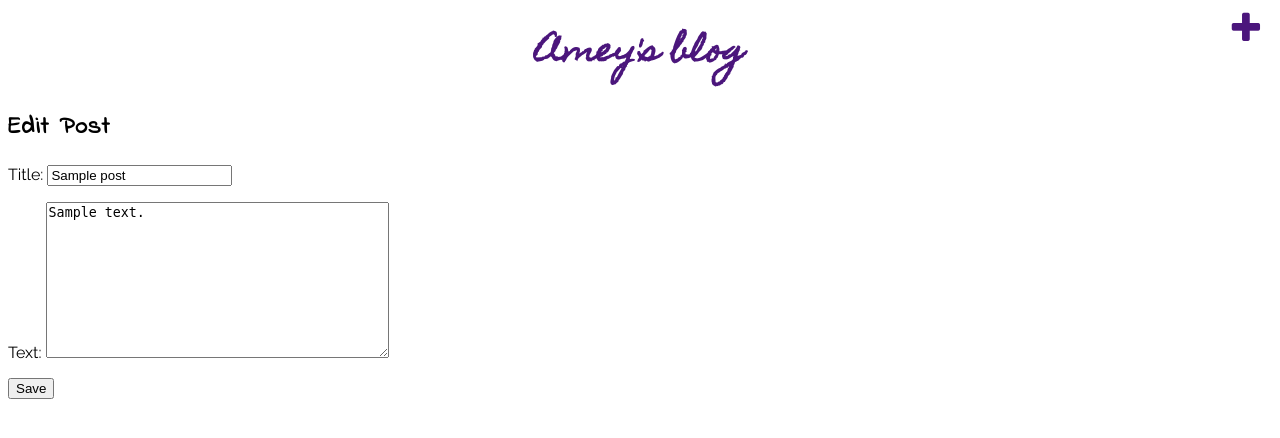
After one commit to ameybhavsar24/django-blog, a Django app: page /post/1/edit/ in a window 1280 px wide. The commit adds this page. Shown: the top 438 px of the page. Run offline with Django 3.2, Linux system fonts and the light colour scheme; tables that the repository leaves empty hold one stand-in row (values such as "Sample post"); some libraries are stand-ins or nearby versions.

Commit message:
added edit post ability

```diff
--- a/blog/static/css/blog.css
+++ b/blog/static/css/blog.css
@@ -50,7 +50,9 @@
            color : #4b167c;
            text-decoration: none;
        }
-
+       .fa {
+         font-size: 150%;
+       }
        .top-menu {
          height: 48px;
          width: 48px;
--- a/blog/templates/blog/base.html
+++ b/blog/templates/blog/base.html
@@ -6,10 +6,11 @@
         <!-- <link rel="stylesheet" href="//maxcdn.bootstrapcdn.com/bootstrap/3.2.0/css/bootstrap.min.css">
         <link rel="stylesheet" href="//maxcdn.bootstrapcdn.com/bootstrap/3.2.0/css/bootstrap-theme.min.css"> -->
         <link href='//fonts.googleapis.com/css?family=Lobster&subset=latin,latin-ext' rel='stylesheet' type='text/css'>
+        <link href="https://stackpath.bootstrapcdn.com/font-awesome/4.7.0/css/font-awesome.min.css" rel="stylesheet" integrity="sha384-wvfXpqpZZVQGK6TAh5PVlGOfQNHSoD2xbE+QkPxCAFlNEevoEH3Sl0sibVcOQVnN" crossorigin="anonymous">
         <link rel="stylesheet" href="{% static 'css/blog.css' %}">
     </head>
     <body>
-      <div class="pageHeader"><a href="{% url 'post_new' %}" class="top-menu"><span class="glyphicon glyphicon-plus">+</span></a>
+      <div class="pageHeader"><a href="{% url 'post_new' %}" class="top-menu" title="New Post"><span class="fa fa-plus"></span></a>
         <h1 class='pageTitle'><a href='/'>Amey's blog</a></h1>
       </div>
     <div class="content container">
--- a/blog/templates/blog/post_detail.html
+++ b/blog/templates/blog/post_detail.html
@@ -8,6 +8,8 @@
             </div>
 
         {% endif %}
+        <a class="btn btn-default" href="{% url 'post_edit' pk=post.pk %}" title="Edit Post"><span class="fa fa-pencil"></span></a>
+
         <p class="index">Post #{{post.pk}}</p>
         <h2 class="title textCenter">{{ post.title }}</h2>
         <p class="text">{{ post.text|safe|linebreaksbr }}</p>
--- /dev/null
+++ b/blog/templates/blog/post_edit.html
@@ -0,0 +1,10 @@
+{% extends 'blog/base.html' %}
+
+{% block content %}
+  <h2 class="title">Edit Post</h2>
+  <form class="post-form" method="POST">
+    {% csrf_token %}
+    {{form.as_p}}
+    <button type="submit">Save</button>
+  </form>
+{% endblock %}
--- a/blog/urls.py
+++ b/blog/urls.py
@@ -4,5 +4,6 @@ from . import views
 urlpatterns = [
     path('',views.post_list, name='post_list'),
     path('post/<int:pk>/', views.post_detail, name='post_detail'),
-    path('post/new/', views.post_new, name='post_new')
+    path('post/new/', views.post_new, name='post_new'),
+    path('post/<int:pk>/edit/', views.post_edit, name='post_edit'),
 ]
--- a/blog/views.py
+++ b/blog/views.py
@@ -24,3 +24,17 @@ def post_new(request):
     else:
         form = PostForm()
     return render(request, 'blog/post_new.html', {'form':form})
+
+def post_edit(request,pk):
+    post = get_object_or_404(Post,pk=pk)
+    if request.method == "POST":
+        form = PostForm(request.POST, instance=post)
+        if form.is_valid():
+            post = form.save(commit=False)
+            post.author = request.user
+            post.published_date = timezone.now()
+            post.save()
+            return redirect('post_detail', pk=post.pk)
+    else:
+        form = PostForm(instance=post)
+    return render(request, 'blog/post_edit.html', {'form': form})
```
